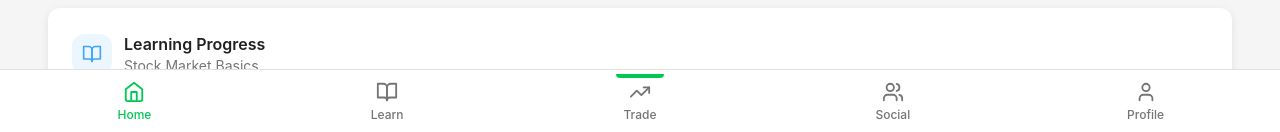
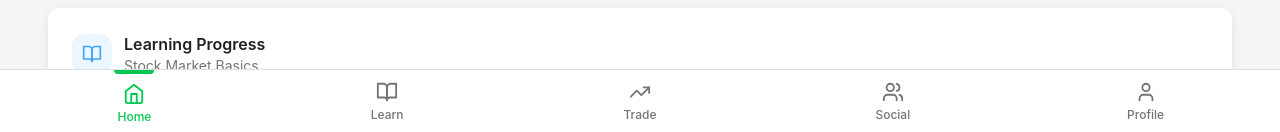
Before and after one commit to aaravraghani/tradeo_appnew, a Next.js app: page /home in a window 1280 px wide. Shown: the part 666-798 px from the top of the page. Built offline with nearby package versions, Linux system fonts and the light colour scheme; no server answers; sample sign-in values are in the browser's storage.

Commit message:
Update BottomNav.tsx

```diff
--- a/src/components/dashboard/BottomNav.tsx
+++ b/src/components/dashboard/BottomNav.tsx
@@ -1,22 +1,27 @@
 'use client'
 
-import React, { useState } from 'react'
+import React from 'react'
+import { usePathname, useRouter } from 'next/navigation'
 import { Home, BookOpen, TrendingUp, Users, User } from 'lucide-react'
 import { cn } from '@/lib/utils'
 
 export const BottomNav: React.FC = () => {
-  const [activeTab, setActiveTab] = useState('home')
+  const pathname = usePathname()
+  const router = useRouter()
 
   const navItems = [
-    { id: 'home', icon: Home, label: 'Home' },
-    { id: 'learn', icon: BookOpen, label: 'Learn' },
-    { id: 'trade', icon: TrendingUp, label: 'Trade' },
-    { id: 'social', icon: Users, label: 'Social' },
-    { id: 'profile', icon: User, label: 'Profile' },
+    { id: 'home',    icon: Home,        label: 'Home',    href: '/home' },
+    { id: 'learn',   icon: BookOpen,    label: 'Learn',   href: '/learn' },
+    { id: 'trade',   icon: TrendingUp,  label: 'Trade',   href: '/simulate' },
+    { id: 'social',  icon: Users,       label: 'Social',  href: '/social' },
+    { id: 'profile', icon: User,        label: 'Profile', href: '/profile' },
   ]
 
+  // Derive active tab from the current URL
+  const activeTab = navItems.find((item) => pathname.startsWith(item.href))?.id ?? 'home'
+
   return (
-    <nav className="fixed bottom-0 left-0 right-0 bg-white border-t border-divider z-40 safe-area-inset-bottom">
+    <nav className="fixed bottom-0 left-0 right-0 bg-white border-t border-divider z-40">
       <div className="flex items-center justify-around h-16 px-2">
         {navItems.map((item) => {
           const Icon = item.icon
@@ -25,17 +30,18 @@ export const BottomNav: React.FC = () => {
           return (
             <button
               key={item.id}
-              onClick={() => setActiveTab(item.id)}
+              onClick={() => router.push(item.href)}
               className={cn(
-                'flex flex-col items-center justify-center space-y-1 flex-1 h-full transition-colors',
+                'relative flex flex-col items-center justify-center space-y-1 flex-1 h-full transition-colors',
                 isActive ? 'text-primary' : 'text-text-secondary'
               )}
             >
+              {/* Active indicator pill at top */}
+              {isActive && (
+                <span className="absolute top-0 left-1/2 -translate-x-1/2 w-10 h-1 bg-primary rounded-b-full" />
+              )}
               <Icon size={22} />
               <span className="text-xs font-medium">{item.label}</span>
-              {isActive && (
-                <div className="absolute top-0 left-1/2 -translate-x-1/2 w-12 h-1 bg-primary rounded-b-full"></div>
-              )}
             </button>
           )
         })}
```
